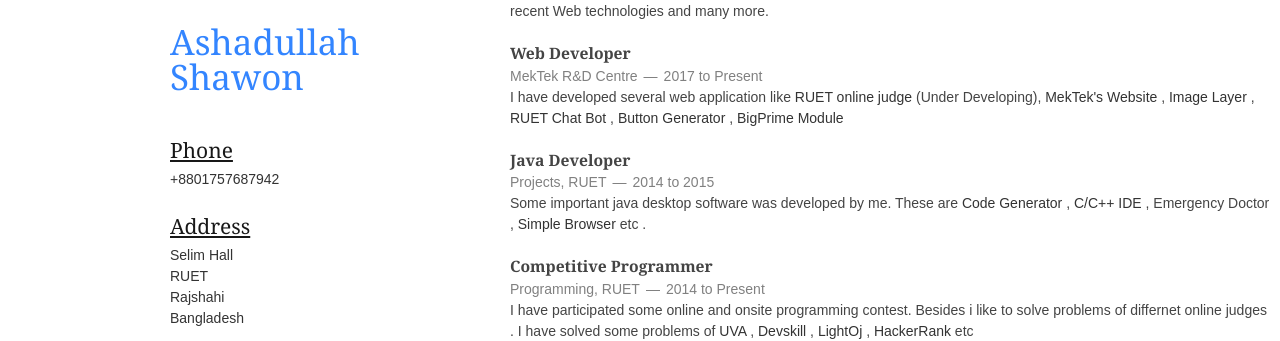
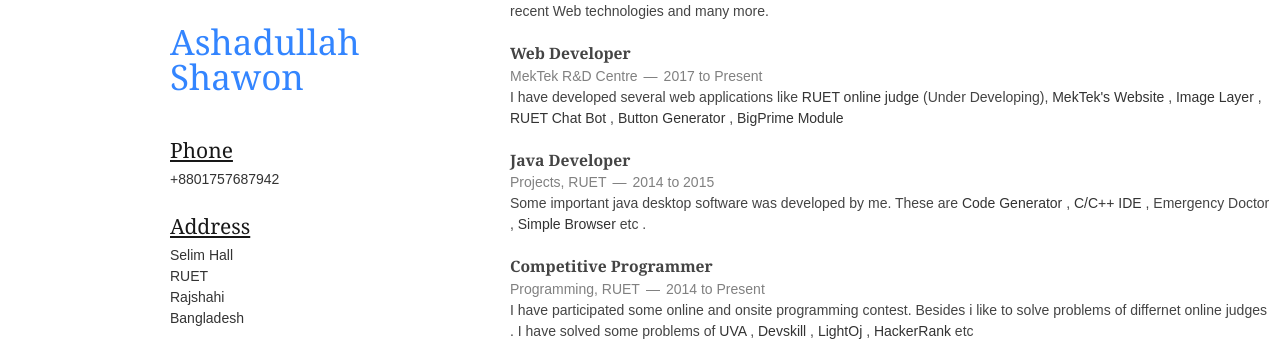
Before and after one commit to MekTekBD/shawon, a Jekyll site: the page built from resume.html, in a window 1280 px wide. Shown: the part 189-530 px from the top of the page. Built offline with Jekyll 4.4.1, drawn with Linux system fonts in a browser that asks for light colours; nearby versions of some CDN libraries; library files that are not in the unit come from our copies.

Commit message:
Update resume.html

```diff
--- a/resume.html
+++ b/resume.html
@@ -118,7 +118,7 @@
             <h1>Web Developer</h1>
             <span><address>MekTek R&D Centre</address><time>2017 to Present</time></span>
         </header>
-        <p>I have developed several web application like <a href="http://ruetoj.appsplorer-bd.com/">RUET online judge</a> (Under Developing), <a href="http://mektekbd.com">MekTek's Website</a> , <a href="http://ruet13.freeiz.com">Image Layer</a> , <a href="http://ruetchatbot.rf.gd">RUET Chat Bot</a> , <a href="https://shawon100.github.io/Button-Generator/index.html">Button Generator</a> , <a href="https://www.npmjs.com/package/bigprime">BigPrime Module</a> </p>
+        <p>I have developed several web applications like <a href="http://ruetoj-ruetoj.193b.starter-ca-central-1.openshiftapps.com">RUET online judge</a> (Under Developing), <a href="http://mektekbd.com">MekTek's Website</a> , <a href="http://ruet13.freeiz.com">Image Layer</a> , <a href="http://ruetchatbot.rf.gd">RUET Chat Bot</a> , <a href="https://shawon100.github.io/Button-Generator/index.html">Button Generator</a> , <a href="https://www.npmjs.com/package/bigprime">BigPrime Module</a> </p>
     </article>
     <article>
         <header>
```
